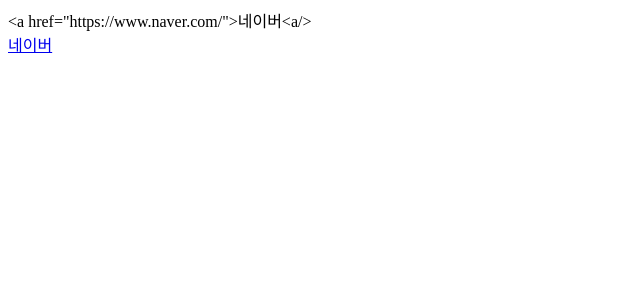
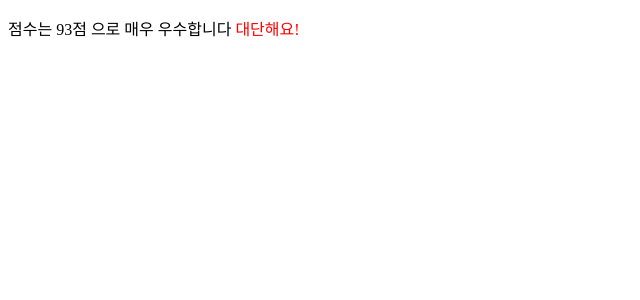
Before and after one commit to jong-k/nuxt-center, a Nuxt app: page / in a window 1280 px wide. Shown: the top 300 px of the page, without its empty margins (0-640 px from the left). Built offline with nearby package versions, Linux system fonts and the light colour scheme.

Commit message:
feat: template 태그 조건 분기

```diff
--- a/app.vue
+++ b/app.vue
@@ -1,10 +1,15 @@
 <template>
   <div>
-    <div>{{ htmlStr }}</div>
-    <div v-html="htmlStr"></div>
+    <p>
+      점수는 {{ randomNumber }}점
+      <template v-if="randomNumber > 80">
+        으로 매우 우수합니다
+        <span style="color: red">대단해요!</span>
+      </template>
+    </p>
   </div>
 </template>
 
 <script setup lang="ts">
-const htmlStr = ref(`<a href="https://www.naver.com/">네이버<a/>`);
+const randomNumber = computed(() => Math.round(Math.random() * 100));
 </script>
```
